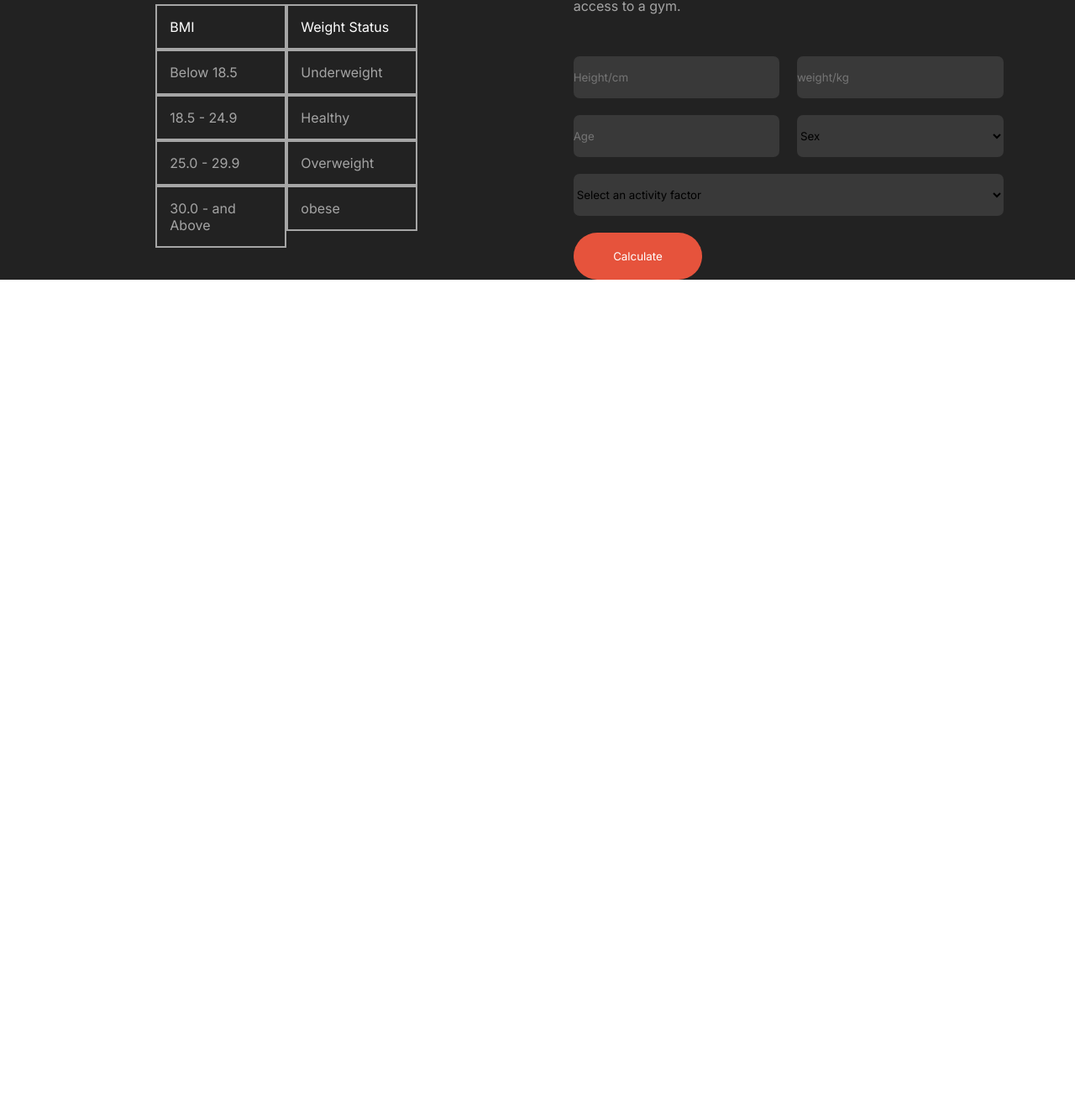
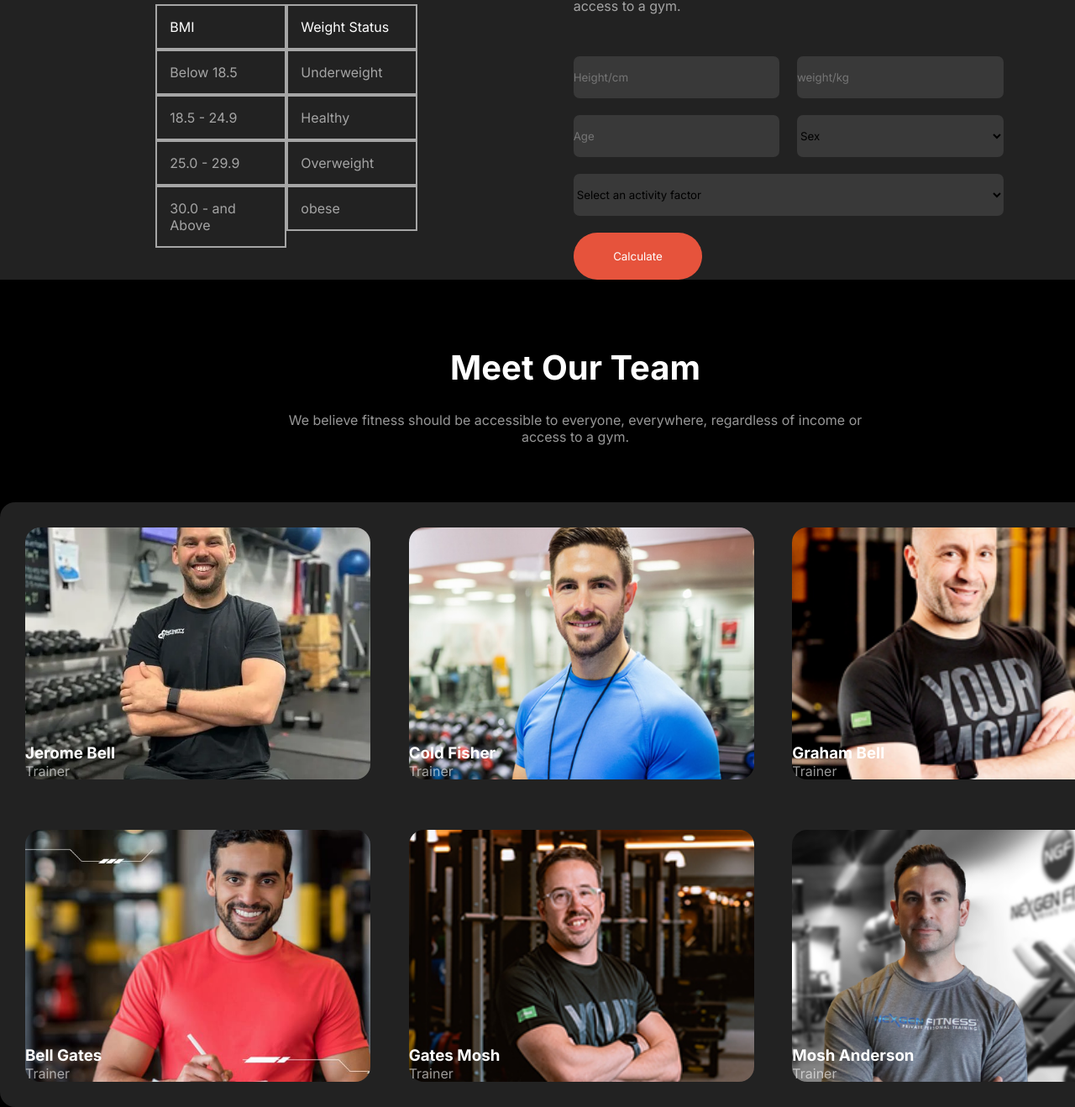
Before and after one commit to AsadEducation/B10A2, a plain HTML site: page index.html in a window 1280 px wide. Shown: the part 2487-3805 px from the top of the page at 84% size. Before the commit the page ends 2820 px from the top, so only its background shows below. Drawn offline with Linux system fonts and the light colour scheme.

Commit message:
team section done and made responsive

```diff
--- a/index.html
+++ b/index.html
@@ -174,6 +174,59 @@
                 </div>
         </section>
 
+        <section class="team">
+            <h2 class="team-title title">Meet Our Team</h2>
+            <p class="team-des des">We believe fitness should be accessible to everyone, everywhere, regardless of income or access to a gym.</p>
+            <div class="team-container">
+                <div class="team-image">
+                    <img src="/images/trainer1.png" alt="">
+                    <div class="team-info">
+                        <h3 class="card-title">Jerome Bell</h3>
+                        <p class="des">Trainer</p>
+                    </div>
+                </div>
+                <div class="team-image">
+                    <img src="/images/trainer2.png" alt="">
+                    <div class="team-info">
+                        <h3 class="card-title">Cold Fisher</h3>
+                        <p class="des">Trainer</p>
+                    </div>
+                </div>
+                <div class="team-image">
+                    <img src="/images/trainer3.png" alt="">
+                    <div class="team-info">
+                        <h3 class="card-title">Graham Bell</h3>
+                        <p class="des">Trainer</p>
+                    </div>
+                </div>
+                <div class="team-image">
+                    <img src="/images/trainer4.png" alt="">
+                    <div class="team-info">
+                        <h3 class="card-title">Bell Gates</h3>
+                        <p class="des">Trainer</p>
+                    </div>
+                </div>
+                <div class="team-image">
+                    <img src="/images/trainer5.png" alt="">
+                    <div class="team-info">
+                        <h3 class="card-title">Gates Mosh</h3>
+                        <p class="des">Trainer</p>
+                    </div>
+                </div>
+                <div class="team-image">
+                    <img src="/images/trainer6.png" alt="">
+                    <div class="team-info">
+                        <h3 class="card-title">Mosh Anderson</h3>
+                        <p class="des">Trainer</p>
+                    </div>
+                </div>
+            </div>
+        </section>
+
+        <section class="client">
+
+        </section>
+
     </main>
 
     <footer>
--- a/styles/index.css
+++ b/styles/index.css
@@ -405,3 +405,60 @@ header {
     padding:20px 0;
     border-radius: 42px;
 }
+
+/* form part ends  */
+
+/* calculator section ends  */
+
+
+/* team section starts  */
+
+.team{
+    margin-top:80px;
+
+    /* border: 2px solid red; */
+}
+
+.team-title,
+.team-des{
+    text-align: center;
+}
+
+.team-des{
+    width:50%;
+    margin:auto;
+    padding:2% 0 5% 0;
+}
+
+.team-container{
+    background: rgb(34, 34, 34);
+    display: grid;
+    grid-template-columns:repeat(3,1fr);
+    grid-template-rows: repeat(2,1fr);
+    /* border: 2px solid red; */
+    border-radius: 18px;
+}
+
+.team-image{
+    height: 300px;
+    width: 90%;
+    position: relative;
+    margin:30px 0 30px 30px;
+    /* border: 2px solid red; */
+    /* border-radius: 18px; */
+}
+
+.team-image img{
+    width:100%;
+    height: 100%;
+    object-fit: cover;
+    border-radius: 18px;
+}
+
+
+.team-info{
+    position: absolute;
+    bottom: 0;
+}
+
+/* team ends  */
--- a/styles/mobile.css
+++ b/styles/mobile.css
@@ -19,7 +19,8 @@
   .habit,
   .banner-text,
   .banner-image,
-  .run-text{
+  .run-text,
+  .team{
     width: 100%;
   }
 
@@ -118,6 +119,18 @@
     text-align: left;
   }
 
+  .team-container{
+    grid-template-columns: repeat(1,1fr);
+  }
+
+  .team-container,
+  .team-des{
+     width:90%;
+     margin:auto;
+  }
+
+
+
 
 
 }
```
